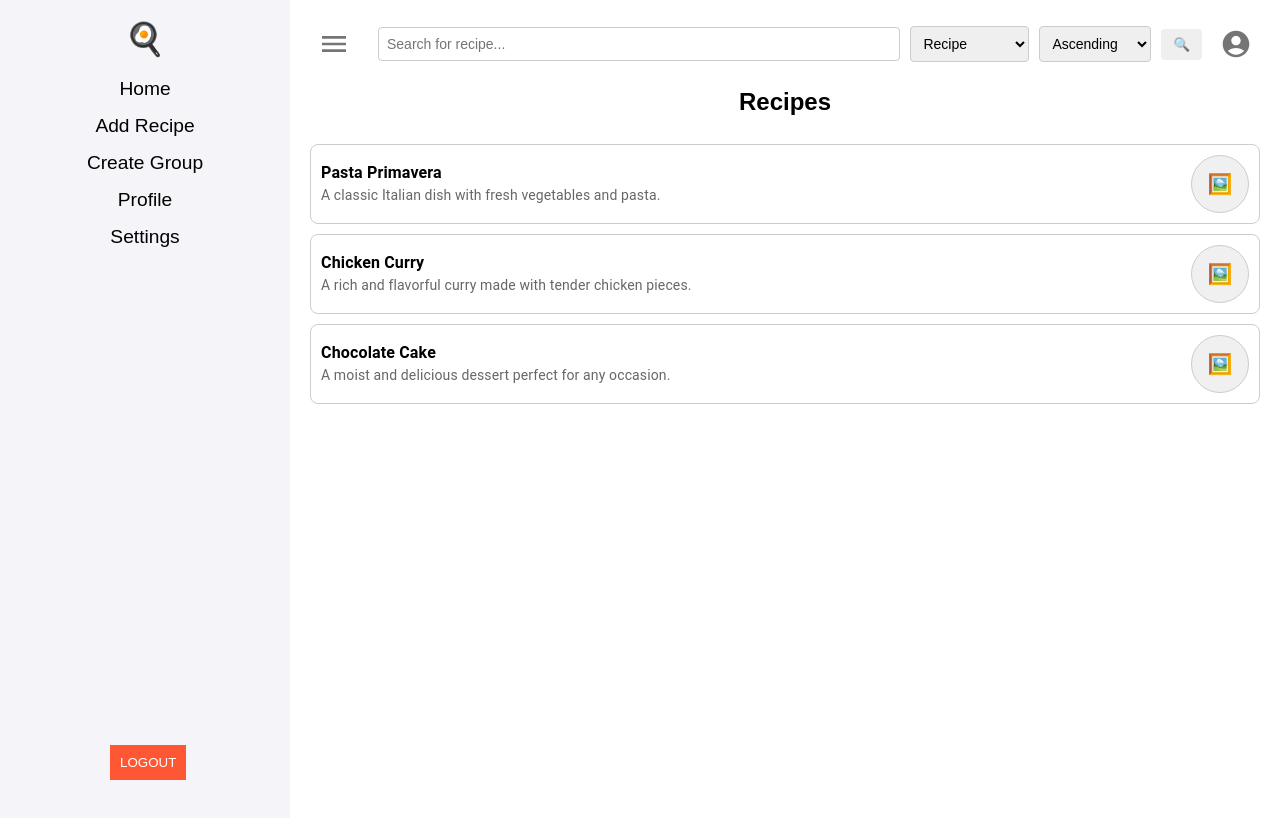
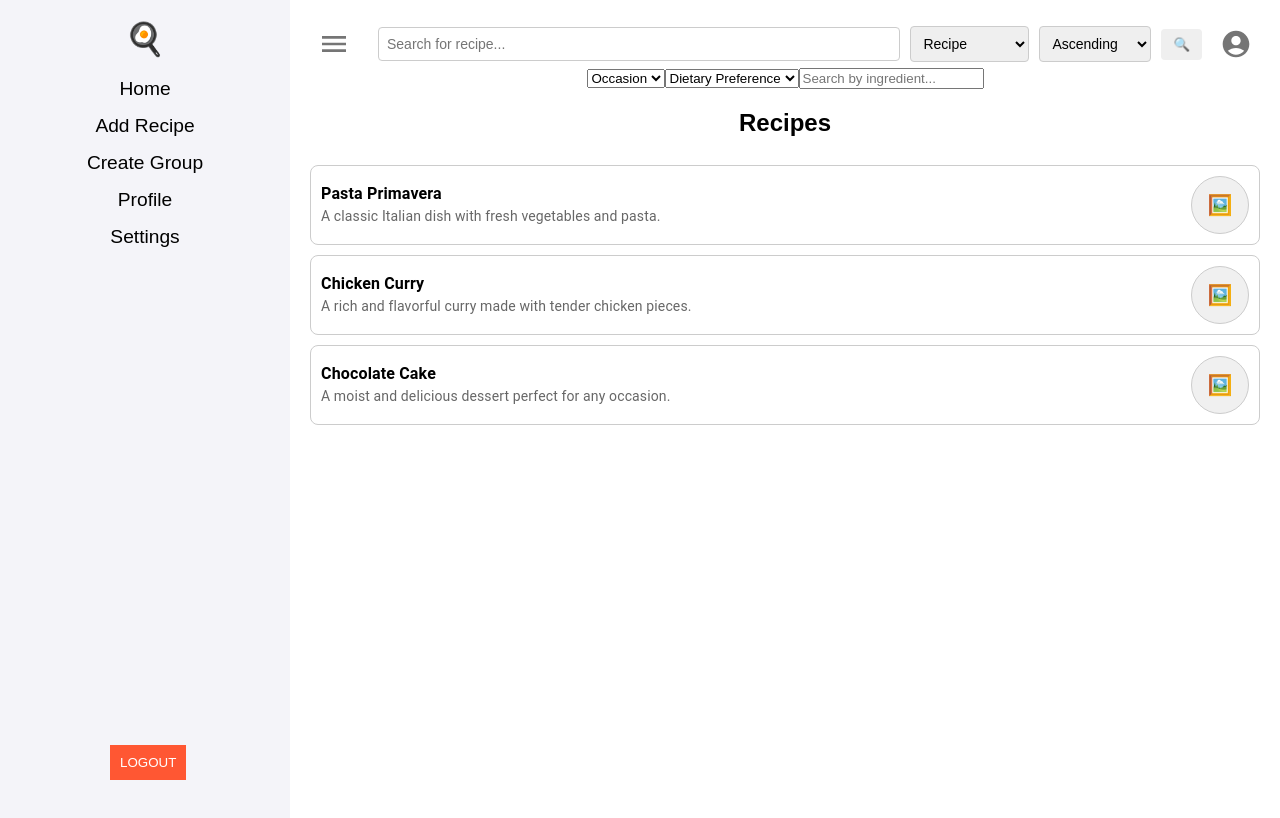
Before and after one commit to MihikaK0611/Heritage-Kitchen, a React (Create React App) app: page /home in a window 1280 px wide. Shown: the top 818 px of the page. Built offline with nearby package versions, Linux system fonts and the light colour scheme; no server answers.

Commit message:
Added option to filter recipes

```diff
--- a/src/components/HomePage.jsx
+++ b/src/components/HomePage.jsx
@@ -6,7 +6,7 @@ import {
   ListItemText,
   ListItemAvatar,
   Avatar,
-  Typography
+  Typography,
 } from "@mui/material";
 import { Menu, AccountCircle } from "@mui/icons-material";
 import { useNavigate } from "react-router-dom";
@@ -15,18 +15,20 @@ import "./Profile.css";
 
 const HomePage = () => {
   const [dashboardOpen, setDashboardOpen] = useState(true);
-
-  // Store original recipes and filtered recipes separately
   const [originalRecipes] = useState([
-    { name: "Pasta Primavera", description: "A classic Italian dish with fresh vegetables and pasta." },
-    { name: "Chicken Curry", description: "A rich and flavorful curry made with tender chicken pieces." },
-    { name: "Chocolate Cake", description: "A moist and delicious dessert perfect for any occasion." },
+    { name: "Pasta Primavera", description: "A classic Italian dish with fresh vegetables and pasta.", occasion: "Dinner", diet: "Vegetarian", ingredients: ["Pasta", "Tomato"] },
+    { name: "Chicken Curry", description: "A rich and flavorful curry made with tender chicken pieces.", occasion: "Lunch", diet: "Non-Vegetarian", ingredients: ["Chicken", "Curry Powder"] },
+    { name: "Chocolate Cake", description: "A moist and delicious dessert perfect for any occasion.", occasion: "Dessert", diet: "Vegetarian", ingredients: ["Chocolate", "Flour"] },
   ]);
   const [recipes, setRecipes] = useState([...originalRecipes]);
 
   const [searchQuery, setSearchQuery] = useState("");
   const [searchCategory, setSearchCategory] = useState("recipe");
   const [sortOrder, setSortOrder] = useState("asc");
+
+  const [occasionFilter, setOccasionFilter] = useState("");
+  const [dietFilter, setDietFilter] = useState("");
+  const [ingredientFilter, setIngredientFilter] = useState("");
 
   const navigate = useNavigate();
 
@@ -48,28 +50,43 @@ const HomePage = () => {
   };
 
   const handleSearch = () => {
-    let filteredRecipes = [...originalRecipes]; // Always start with the original list
+    let filteredRecipes = [...originalRecipes];
 
-    // Filter based on search query and category
     if (searchCategory === "recipe") {
+      if (searchQuery) {
         filteredRecipes = filteredRecipes.filter((recipe) =>
           recipe.name.toLowerCase().includes(searchQuery.toLowerCase())
         );
       }
 
-    // Sort the recipes
+      if (occasionFilter) {
+        filteredRecipes = filteredRecipes.filter(
+          (recipe) => recipe.occasion === occasionFilter
+        );
+      }
+
+      if (dietFilter) {
+        filteredRecipes = filteredRecipes.filter(
+          (recipe) => recipe.diet === dietFilter
+        );
+      }
+
+      if (ingredientFilter) {
+        filteredRecipes = filteredRecipes.filter((recipe) =>
+          recipe.ingredients.some((ing) =>
+            ing.toLowerCase().includes(ingredientFilter.toLowerCase())
+          )
+        );
+      }
+    }
+
     if (sortOrder === "asc") {
       filteredRecipes.sort((a, b) => a.name.localeCompare(b.name));
     } else {
       filteredRecipes.sort((a, b) => b.name.localeCompare(a.name));
     }
 
-    setRecipes(filteredRecipes); // Update the filtered recipes
-  };
-
-  const handleSortChange = (e) => {
-    setSortOrder(e.target.value);
-    handleSearch(); // Re-apply the search and sort
+    setRecipes(filteredRecipes);
   };
 
   return (
@@ -102,7 +119,6 @@ const HomePage = () => {
         {/* Search & Filter Section */}
         <div className="search-filter-container">
           <div className="search-filter-row">
-            {/* Dashboard Icon */}
             <IconButton
               onClick={() => setDashboardOpen(!dashboardOpen)}
               style={{ marginRight: "10px" }}
@@ -110,7 +126,6 @@ const HomePage = () => {
               <Menu sx={{ fontSize: "2rem" }} />
             </IconButton>
 
-            {/* Search Bar */}
             <input
               className="search-input"
               type="text"
@@ -119,7 +134,6 @@ const HomePage = () => {
               onChange={(e) => setSearchQuery(e.target.value)}
             />
 
-            {/* Dropdown for Category */}
             <select
               className="search-category"
               value={searchCategory}
@@ -130,26 +144,54 @@ const HomePage = () => {
               <option value="groupname">Group Name</option>
             </select>
 
-            {/* Dropdown for Sort Order */}
             <select
               className="sort-category"
               value={sortOrder}
-              onChange={handleSortChange}
+              onChange={(e) => setSortOrder(e.target.value)}
             >
               <option value="asc">Ascending</option>
               <option value="desc">Descending</option>
             </select>
 
-            {/* Search Icon */}
             <button className="search-button" onClick={handleSearch}>
               🔍
             </button>
 
-            {/* Profile Icon */}
             <IconButton onClick={handleProfile} style={{ marginLeft: "auto" }}>
               <AccountCircle sx={{ fontSize: "2rem" }} />
             </IconButton>
           </div>
+
+          {/* Additional Filters for Recipes */}
+          {searchCategory === "recipe" && (
+            <div className="additional-filters">
+              <select
+                value={occasionFilter}
+                onChange={(e) => setOccasionFilter(e.target.value)}
+              >
+                <option value="">Occasion</option>
+                <option value="Dinner">Dinner</option>
+                <option value="Lunch">Lunch</option>
+                <option value="Dessert">Dessert</option>
+              </select>
+
+              <select
+                value={dietFilter}
+                onChange={(e) => setDietFilter(e.target.value)}
+              >
+                <option value="">Dietary Preference</option>
+                <option value="Vegetarian">Vegetarian</option>
+                <option value="Non-Vegetarian">Non-Vegetarian</option>
+              </select>
+
+              <input
+                type="text"
+                placeholder="Search by ingredient..."
+                value={ingredientFilter}
+                onChange={(e) => setIngredientFilter(e.target.value)}
+              />
+            </div>
+          )}
         </div>
 
         {/* Recipe List */}
@@ -167,7 +209,6 @@ const HomePage = () => {
                 padding: "10px",
               }}
             >
-
               <div>
                 <ListItemText
                   primary={
@@ -176,7 +217,9 @@ const HomePage = () => {
                     </Typography>
                   }
                   secondary={
-                    <Typography style={{ fontSize: "14px", color: "rgba(0, 0, 0, 0.6)" }}>
+                    <Typography
+                      style={{ fontSize: "14px", color: "rgba(0, 0, 0, 0.6)" }}
+                    >
                       {recipe.description}
                     </Typography>
                   }
```
Lines whose indentation alone changed are shown as unchanged.
